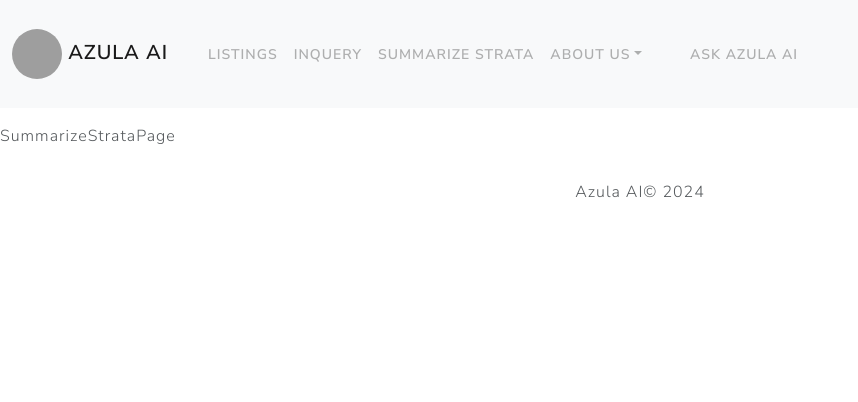
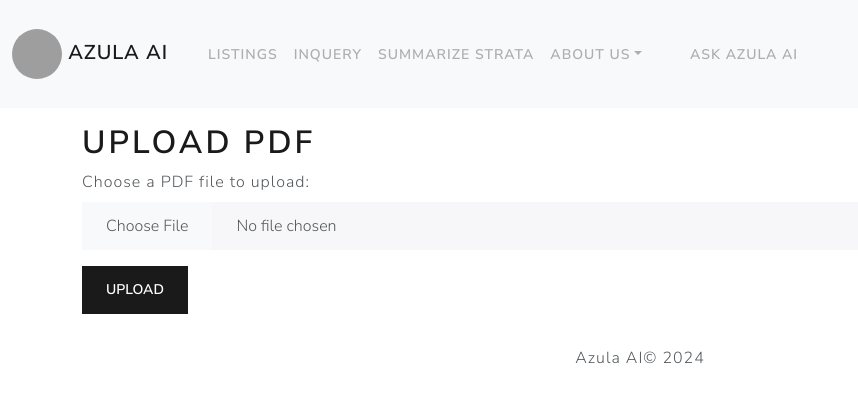
Before and after one commit to ChrisTian206/AI_RS, a React (Vite) app in the folder client/: page /strata in a window 1280 px wide. Shown: the top 402 px of the page, without its empty margins (0-858 px from the left). Built offline with nearby package versions, Linux system fonts and the light colour scheme; grey boxes are pictures that could not be loaded.

Commit message:
Update SummarizeStrataPage.jsx

```diff
--- a/client/src/pages/SummarizeStrataPage.jsx
+++ b/client/src/pages/SummarizeStrataPage.jsx
@@ -1,9 +1,44 @@
-import React from 'react'
+import React, { useState } from 'react';
+import { Container, Form, Button, Alert } from 'react-bootstrap';
 
-function SummarizeStrataPage() {
+function UploadPage() {
+    const [pdfFile, setPdfFile] = useState(null);
+    const [pdfError, setPdfError] = useState('');
+
+    const handleFileChange = (e) => {
+        const file = e.target.files[0];
+        if (file && file.type === 'application/pdf') {
+            setPdfFile(file);
+            setPdfError('');
+        } else {
+            setPdfFile(null);
+            setPdfError('Please upload a PDF file.');
+        }
+    };
+
+    const handleSubmit = (e) => {
+        e.preventDefault();
+        if (pdfFile) {
+            // Do something with the uploaded PDF file (e.g., send it to the server)
+            console.log('Uploaded PDF:', pdfFile);
+        } else {
+            setPdfError('Please upload a PDF file.');
+        }
+    };
+
     return (
-        <div>SummarizeStrataPage</div>
-    )
+        <Container>
+            <h1>Upload PDF</h1>
+            <Form onSubmit={handleSubmit}>
+                <Form.Group controlId="formFile" className="mb-3">
+                    <Form.Label>Choose a PDF file to upload:</Form.Label>
+                    <Form.Control type="file" accept=".pdf" onChange={handleFileChange} />
+                    {pdfError && <Alert variant="danger">{pdfError}</Alert>}
+                </Form.Group>
+                <Button type="submit">Upload</Button>
+            </Form>
+        </Container>
+    );
 }
 
-export default SummarizeStrataPage
+export default UploadPage;
```
